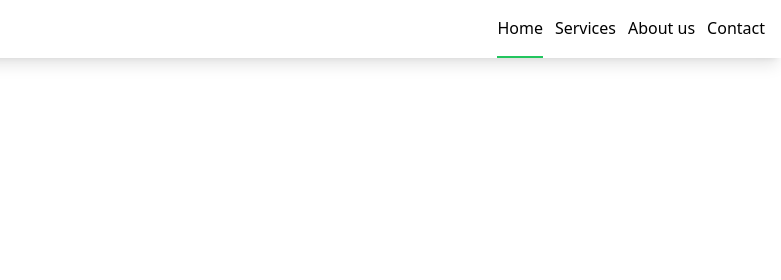
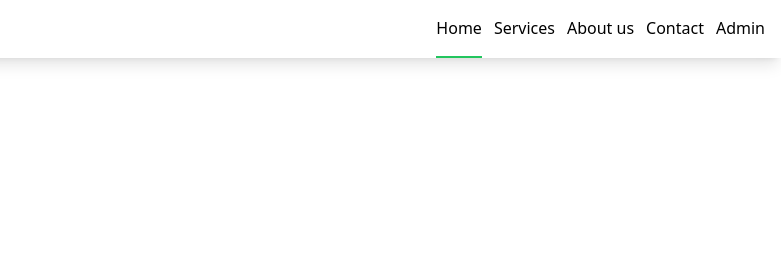
Before and after one commit to darowebdeveloper/idt-workshop-properties, a website built with Parcel: page src/index.html in a window 1280 px wide. Shown: the top 280 px of the page, 499-1280 px from the left. Built offline with nearby package versions, Linux system fonts and the light colour scheme.

Commit message:
added admin link

```diff
--- a/src/index.html
+++ b/src/index.html
@@ -24,6 +24,7 @@
             <a href="#" class="py-4 hover:text-green-500 transition duration-300">Services</a>
             <a href="#" class="py-4 hover:text-green-500 transition duration-300">About us</a>
             <a href="#" class="py-4 hover:text-green-500 transition duration-300">Contact</a>
+            <a href="./admin.html" class="py-4 hover:text-green-500 transition duration-300">Admin</a>
           </div>
           <!-- rigtt nav -->
         </div>
```
